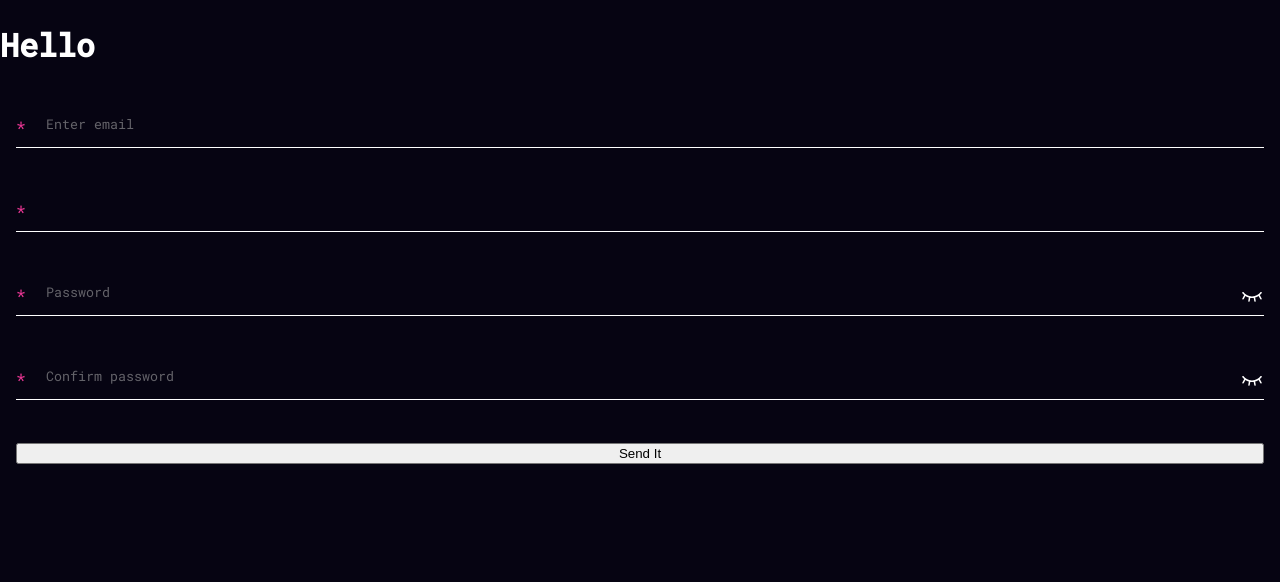
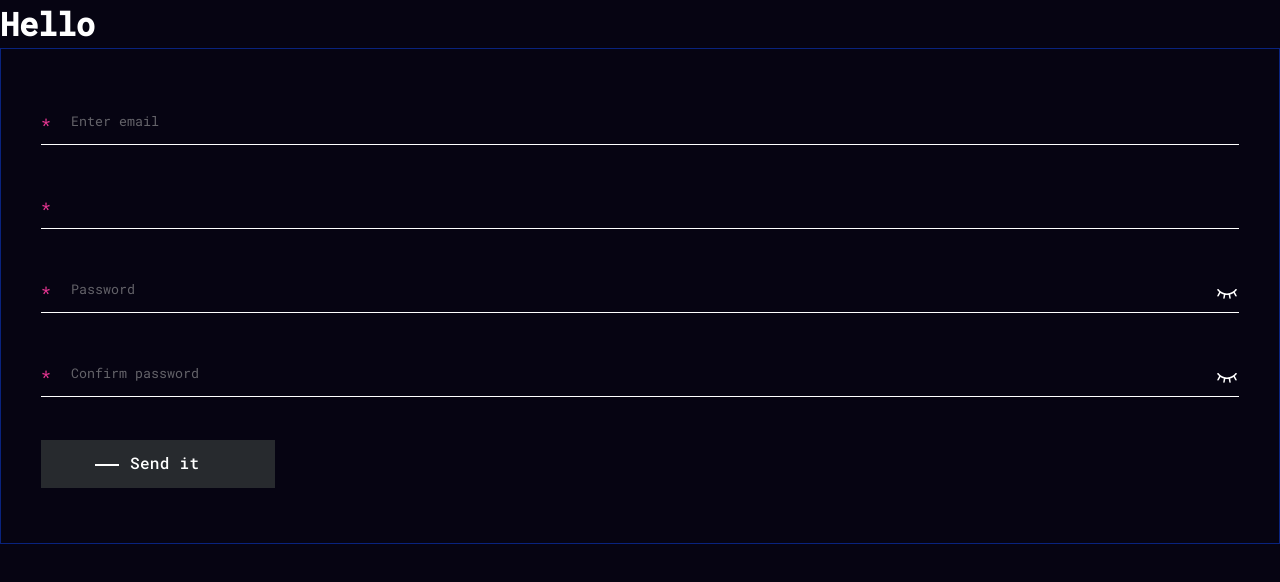
Before and after one commit to DaniilPopov0809/dexola-capm, a React (Vite) app: page / in a window 1280 px wide. Shown: the top 582 px of the page. Built offline with nearby package versions, Linux system fonts and the light colour scheme.

Commit message:
ADDED: LinkButton UPD: global, variables, RegistrationForm

```diff
--- /dev/null
+++ b/src/components/LinkButton/LinkButton.module.scss
@@ -0,0 +1,49 @@
+@import "../../styles/variables";
+
+.linkbutton {
+  position: relative;
+
+  display: inline-block;
+  width: 100%;
+  padding-top: 11px;
+  padding-bottom: 13px;
+  padding-left: 36px;
+
+  color: $white-color;
+  font-family: $body-font;
+  font-size: $body-tablet-fontsize;
+  font-weight: $medium-weight;
+  line-height: 1.5;
+  letter-spacing: 0.32px;
+
+  cursor: pointer;
+
+  background-color: $button-color;
+  border: none;
+
+  transition: background-color $animation;
+
+  &:hover {
+    background-color: $button-hover-color;
+  }
+
+  @media screen and (min-width: $tablet) {
+    width: auto;
+    padding-left: 89px;
+    padding-right: 76px;
+  }
+}
+
+.linkbutton.button::before {
+  content: "";
+  position: absolute;
+  width: 24px;
+  height: 1.5px;
+  top: 50%;
+  left: 89px;
+  background: $white-color;
+
+  @media screen and (min-width: $tablet) {
+    left: 54px;
+  }
+}
--- /dev/null
+++ b/src/components/LinkButton/LinkButton.tsx
@@ -0,0 +1,41 @@
+import React, { ButtonHTMLAttributes } from "react";
+import styles from "./LinkButton.module.scss";
+
+type LinkButtonProps = {
+  link?: string;
+  title: string;
+  onClick?: () => void;
+  className?: string;
+} & ButtonHTMLAttributes<HTMLButtonElement>;
+
+const LinkButton: React.FC<LinkButtonProps> = ({
+  link,
+  title,
+  onClick,
+  className,
+  ...buttonProps
+}) => {
+  let compositeClassName: string = '';
+  if(className) {
+  compositeClassName = `${styles.linkbutton} ${styles[className] || ""}`;
+}
+  if (link) {
+    return (
+      <div className={styles.linkbutton__wrap}>
+        <a href={link} className={compositeClassName}>
+          <span>{title}</span>
+        </a>
+      </div>
+    );
+  }
+
+  return (
+    <div className={styles.linkbutton__wrap}>
+      <button className={compositeClassName} onClick={onClick} {...buttonProps}>
+        {title}
+      </button>
+    </div>
+  );
+};
+
+export default LinkButton;
--- a/src/components/RegistrationForm/RegistrationForm.module.scss
+++ b/src/components/RegistrationForm/RegistrationForm.module.scss
@@ -1,11 +1,18 @@
 @import "../../styles/variables";
-@import 'react-phone-input-2/lib/style.css';
+// @import 'react-phone-input-2/lib/style.css';
 
 .form {
   display: flex;
   flex-direction: column;
 
-  padding: 16px;
+  width: 100%;
+  padding: 16px 16px;
+
+  border: 1px solid $accent-blue-color;
+
+  @media screen and (min-width: $tablet) {
+    padding: 55px 40px;
+  }
 }
 
 .form__container {
@@ -36,7 +43,7 @@
 
   font-family: $body-font;
 
-  transform: border-color $animation;
+  transition: border-color $animation;
 
   &::placeholder {
     color: $light-grey-color;
@@ -60,7 +67,7 @@
     padding: 0;
     cursor: pointer;
 
-    transform: border-color $animation;
+    transition: border-color $animation;
 
     &:hover
     {
--- a/src/components/RegistrationForm/RegistrationFormForm.tsx
+++ b/src/components/RegistrationForm/RegistrationFormForm.tsx
@@ -2,21 +2,11 @@ import { useState } from "react";
 import { Formik, Form, Field, ErrorMessage, FormikHelpers } from "formik";
 // import PhoneInput from 'react-phone-input-2';
 import { InitialValue } from "../../types";
+import LinkButton from "../LinkButton/LinkButton";
 import validationRegitrationForm from "../../helpers/validationRegistrationForm";
 
 import styles from "./RegistrationForm.module.scss";
 import "react-phone-input-2/lib/style.css";
-
-const RegistrationForm = () => {
-  const [isOpenEyePass, setIsOpenEyePass] = useState(false);
-  const [isOpenEyeConfPass, setIsOpenEyeConfPass] = useState(false);
-
-  const initialValue: InitialValue = {
-    email: "",
-    phone: "",
-    password: "",
-    confirmPassword: "",
-  };
 
 interface FieldProps {
   field: {
@@ -31,12 +21,37 @@ const RegistrationForm = () => {
   };
 }
 
-  const handleSubmit = (
+const RegistrationForm = () => {
+  const [isOpenEyePass, setIsOpenEyePass] = useState(false);
+  const [isOpenEyeConfPass, setIsOpenEyeConfPass] = useState(false);
+
+  const initialValue: InitialValue = {
+    email: "",
+    phone: "",
+    password: "",
+    confirmPassword: "",
+  };
+
+  const handleSubmit = async (
     values: InitialValue,
     { resetForm, setSubmitting }: FormikHelpers<InitialValue>
-  ): void => {
+  ): Promise<void> => {
+    const sendData: InitialValue = {
+      email: values.email,
+      phone: values.phone,
+      password: values.password,
+    };
+
     setSubmitting(true);
-    console.log(values);
+
+    //test async operation
+    await new Promise<void>((resolve) => {
+      setTimeout(() => {
+        console.log(sendData);
+        resolve();
+      }, 2000);
+    });
+
     setSubmitting(false);
     resetForm();
   };
@@ -47,6 +62,7 @@ const RegistrationForm = () => {
         validationSchema={validationRegitrationForm}
         onSubmit={handleSubmit}
       >
+        {({ isSubmitting }) => (
           <Form className={styles.form} autoComplete="off">
             <Field name="email">
               {({ field, meta }: FieldProps) => (
@@ -102,7 +118,7 @@ const RegistrationForm = () => {
                     className={`${styles.form__input} ${
                       meta.touched && meta.error ? styles.error : ""
                     }`}
-                type={isOpenEyePass ? 'text' : 'password'}
+                    type={isOpenEyePass ? "text" : "password"}
                     placeholder="Password"
                     {...field}
                   />
@@ -128,7 +144,7 @@ const RegistrationForm = () => {
                     className={`${styles.form__input} ${
                       meta.touched && meta.error ? styles.error : ""
                     }`}
-                type={isOpenEyeConfPass ? 'text' : 'password'}
+                    type={isOpenEyeConfPass ? "text" : "password"}
                     placeholder="Confirm password"
                     {...field}
                   />
@@ -148,8 +164,14 @@ const RegistrationForm = () => {
                 </div>
               )}
             </Field>
-        <button type="submit">Send It</button>
+            <LinkButton
+              title={"Send it"}
+              type="submit"
+              disabled={isSubmitting}
+              className={"button"}
+            />
           </Form>
+        )}
       </Formik>
   );
 };
--- a/src/styles/_global.scss
+++ b/src/styles/_global.scss
@@ -1,15 +1,32 @@
 body {
     background-color: $background-color;
     font-family: $body-font;
+    color: $light-grey-color;
     letter-spacing: -0.28px;
+
+    font-size: $body-mobile-fontsize;
+
+    @media screen and (min-width: $tablet) {
+      font-size: $body-tablet-fontsize;
+    }
+
+    @media screen and (min-width: $desktop) {
+      font-size: $body-desktop-fontsize;
+    }
 }
 
-// h1,
-// h2,
-// h3,
-// p,
-// ul {
-//   margin: 0;
-//   padding: 0;
-//   list-style: none;
-// }
+h1,
+h2,
+h3,
+p,
+ul {
+  margin: 0;
+  padding: 0;
+  list-style: none;
+}
+
+img {
+  display: block;
+  max-width: 100%;
+  height: auto;
+}
--- a/src/styles/_variables.scss
+++ b/src/styles/_variables.scss
@@ -5,6 +5,9 @@ $dark-grey-color: #2F2F2F;
 $light-grey-color: #B3B3B3;
 $background-color: #060412;
 $warrning-rose-color: #EB3795;
+
+$button-color: rgba(39, 42, 46, 1);
+$button-hover-color: rgba(39, 42, 46, 0.9);
 
 $animation: 250ms cubic-bezier(0.4, 0, 0.2, 1);
 
@@ -23,3 +26,9 @@ $subtitle-desktop-fontsize:  24px;
 $title-mobile-fontsize:  48px;
 $title-tablet-fontsize:  112px;
 $title-desktop-fontsize:  140px;
+
+$mobile: 375px;
+$mobile-end: 743px;
+$tablet: 744px;
+$tablet-end: 1439px;
+$desktop: 1440px;
--- a/src/styles/main.scss
+++ b/src/styles/main.scss
@@ -1,7 +1,4 @@
 @import url('https://fonts.googleapis.com/css2?family=Kanit:wght@400;500&family=Roboto+Mono:wght@400;500&display=swap');
-
 
 @import './_variables';
 @import './_global';
-
-// @import "../components/RegistrationForm/RegistrationForm.module.scss";
--- a/src/types/index.ts
+++ b/src/types/index.ts
@@ -2,5 +2,5 @@ export interface InitialValue {
     email: string;
     phone:  string;
     password: string;
-    confirmPassword: string;
+    confirmPassword?: string;
   }
```
Also changed, not shown: src/image/sprite.svg. Lines whose indentation alone changed are shown as unchanged.
